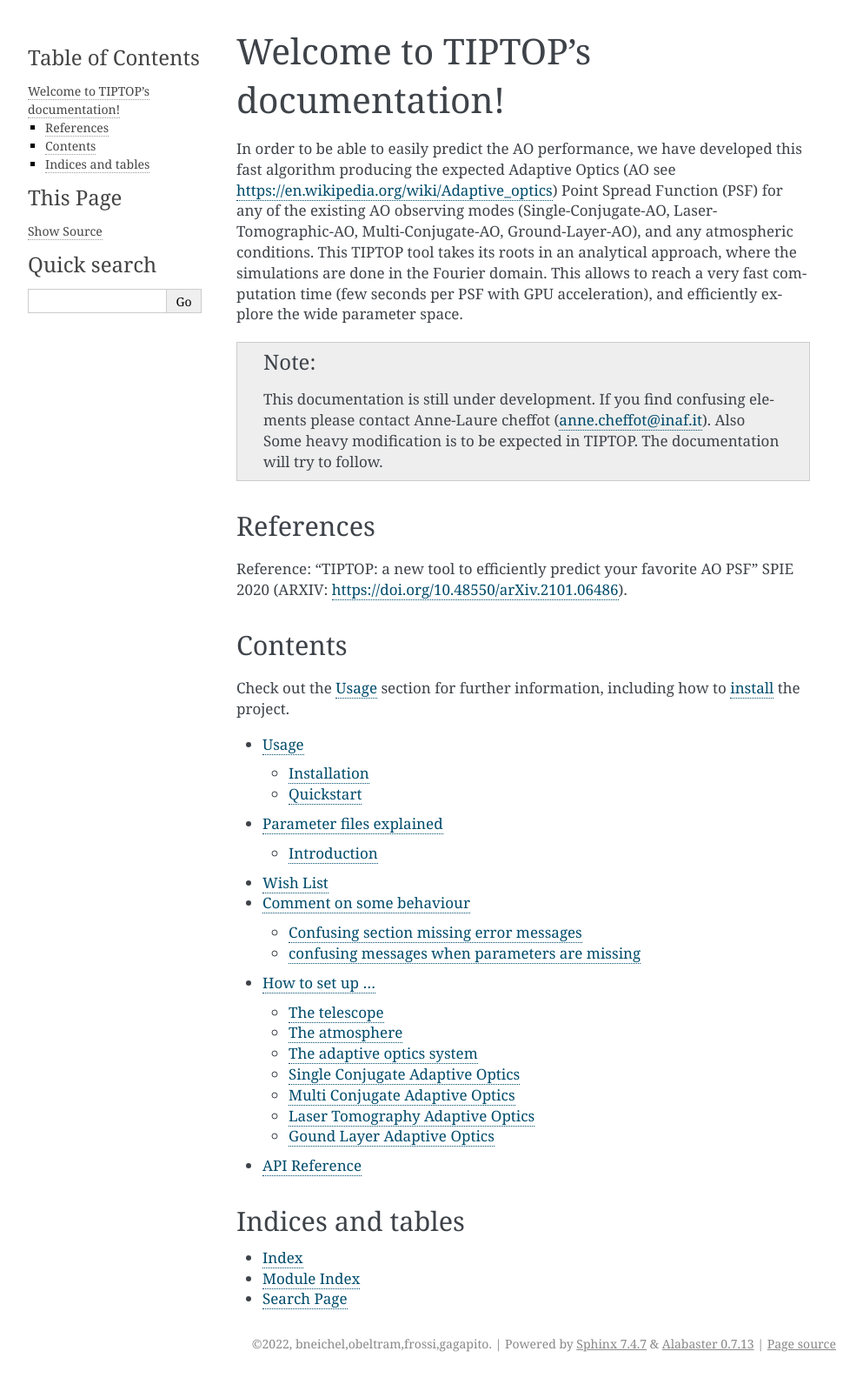
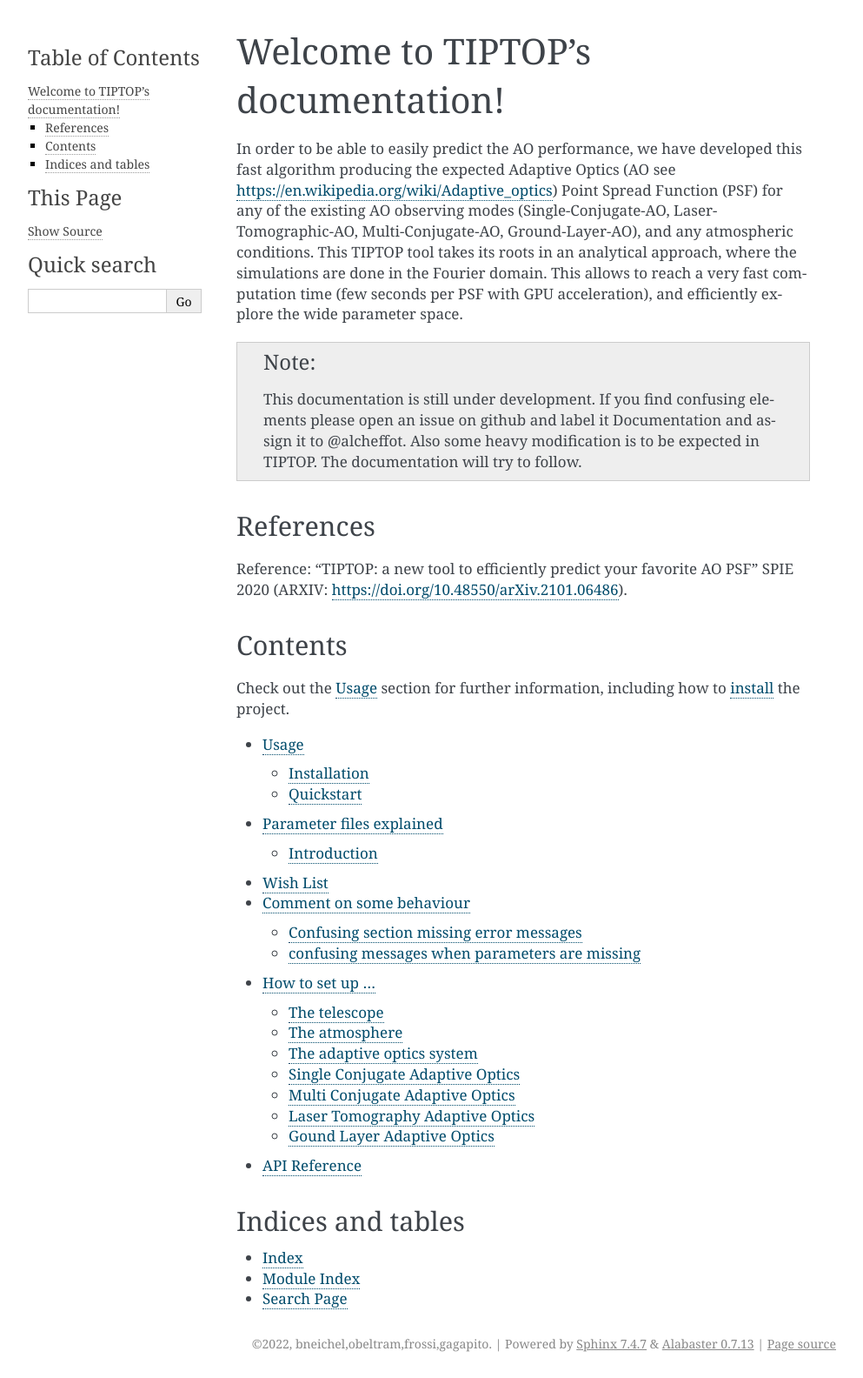
Before and after one commit to astro-tiptop/TIPTOP, a Sphinx documentation site: the page built from docs/source/index.rst, in a window 1280 px wide. Shown: the whole page at 87% size, without its empty margins (148-1141 px from the left). Built offline with Sphinx 7.4.7, drawn with Linux system fonts in a browser that asks for light colours; the version number could not be read and is left out.

Commit message:
Documentation (#28)
* (ALC)attempt at making the documentation work again

* (ALC) attempting the use of a readthedoc.yaml

* (ALC) fixing an old syntaxe issue

* (ALC) removing the autofunction instruction

it seem not recognized by read the doc. Unsure why.

* (ALC) readthedocs does not find the conf.py

* (ALC) trying to understand where the readthedocs stores files and folders.

* (Still trying to understand how readthedocs build it tree

* (ALC) the build command require a tools argument

* (ALC) removing the custom command lines

* (ALC)attempt at making the documentation work again

* (ALC) attempting the use of a readthedoc.yaml

* (ALC) fixing an old syntaxe issue

* (ALC) removing the autofunction instruction

it seem not recognized by read the doc. Unsure why.

* (ALC) readthedocs does not find the conf.py

* (ALC) trying to understand where the readthedocs stores files and folders.

* (Still trying to understand how readthedocs build it tree

* (ALC) the build command require a tools argument

* (ALC) removing the custom command lines

* (ALC) hard copy paste of the main branche

And change of one comment

* (ALC) fixing the last discrepancies with main

Removing the files that should not be there!

```diff
--- a/docs/source/index.rst
+++ b/docs/source/index.rst
@@ -18,9 +18,9 @@ efficiently explore the wide parameter space.
 
 .. note::
    This documentation is still under development. If you find confusing
-   elements please contact Anne-Laure cheffot (anne.cheffot@inaf.it).  Also
-   Some heavy modification is to be expected in TIPTOP. The documentation will
-   try to follow.
+   elements please open an issue on github and label it Documentation and assign
+   it to @alcheffot.  Also some heavy modification is to be expected in TIPTOP.
+   The documentation will try to follow.
 
 References
 ----------
```
